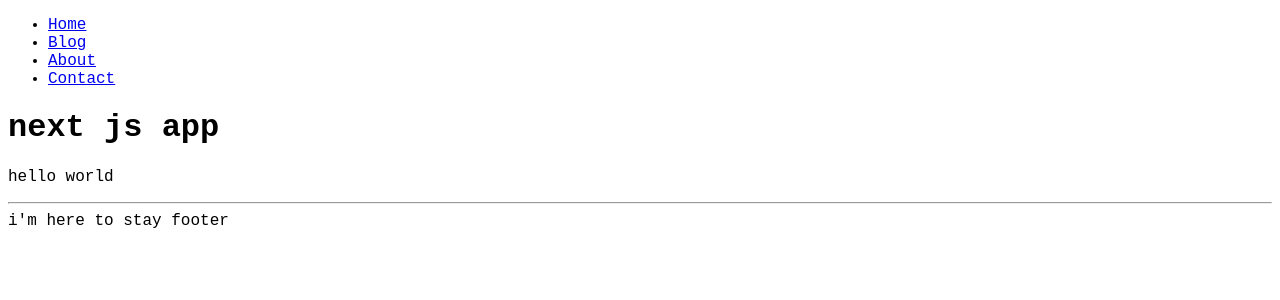
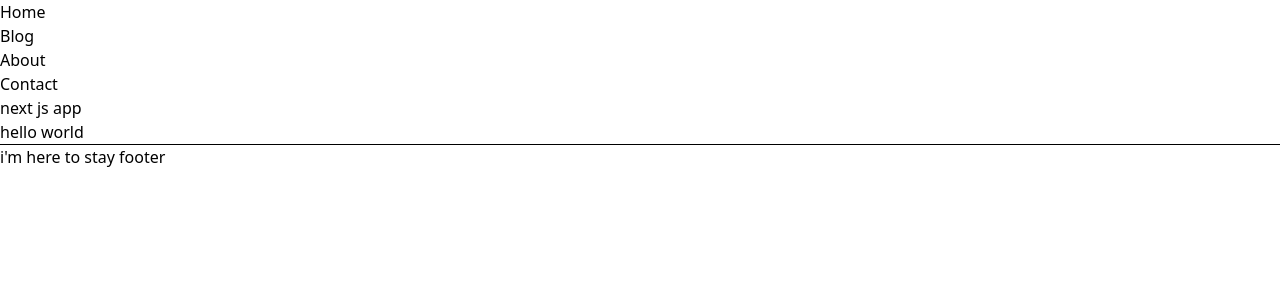
Before and after one commit to nyukkiw/case-study-HeadLess-CMS, a Next.js app: page / in a window 1280 px wide. Shown: the top 300 px of the page. Built offline with nearby package versions, Linux system fonts and the light colour scheme.

Commit message:
tailwindcss installation

```diff
--- a/app/global.css
+++ b/app/global.css
@@ -1,3 +1 @@
-body {
-    font-family: "Courier New", Courier, monospace;
-}
+@import 'tailwindcss';
--- a/package.json
+++ b/package.json
@@ -14,8 +14,10 @@
         "react-dom": "^19.1.1"
     },
     "devDependencies": {
+        "@tailwindcss/postcss": "^4.1.12",
         "@types/node": "24.2.1",
         "@types/react": "19.1.10",
+        "tailwindcss": "^4.1.12",
         "typescript": "5.9.2"
     }
 }
--- /dev/null
+++ b/postcss.config.mjs
@@ -0,0 +1,5 @@
+export default {
+  plugins: {
+    '@tailwindcss/postcss': {},
+  },
+}
```
Also changed, not shown: 1 other file (tests, documents, lock files or other folders).
